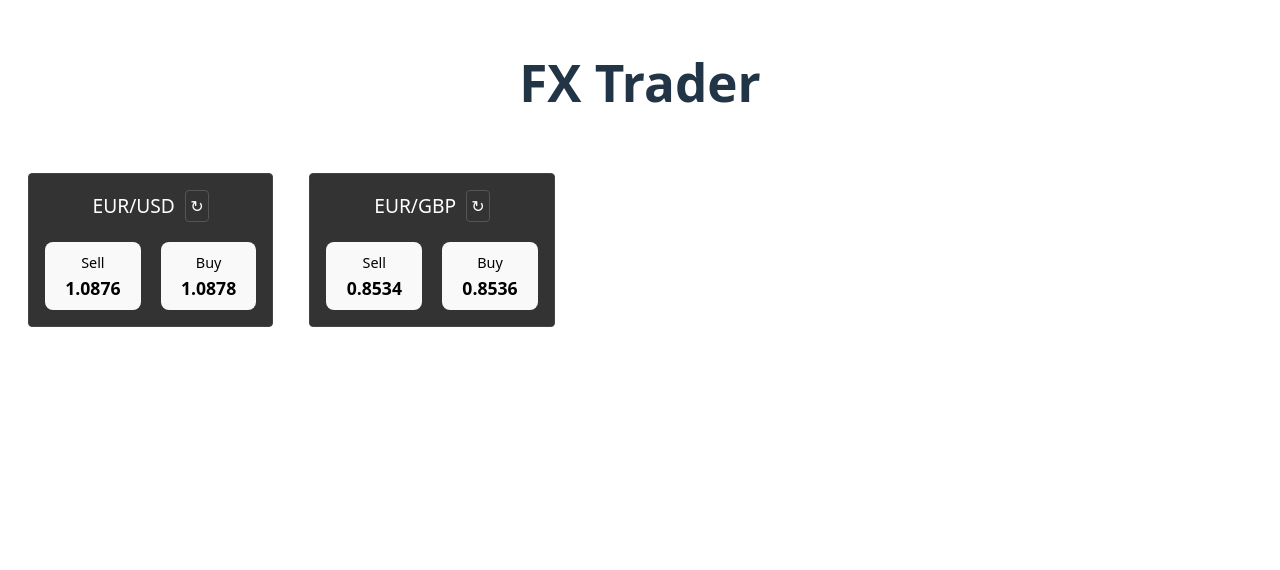
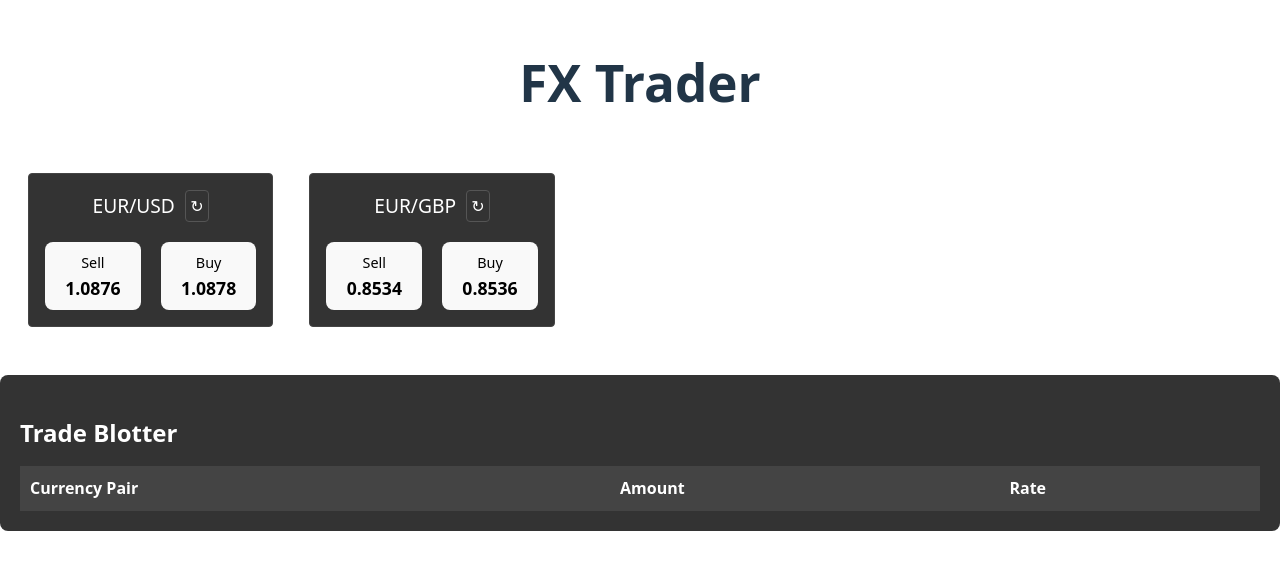
Before and after one commit to frankmathy/fxtrader, a React (Vite) app: page / in a window 1280 px wide. Shown: the top 570 px of the page. Built offline with nearby package versions, Linux system fonts and the light colour scheme.

Commit message:
Added trade blotter

```diff
--- a/src/App.tsx
+++ b/src/App.tsx
@@ -1,7 +1,8 @@
-import { BrowserRouter, Routes, Route } from 'react-router-dom';
-import './App.css';
-import FXRatePanel from './components/FXRatePanel';
-import TradeTicketPage from './pages/TradeTicketPage';
+import { BrowserRouter, Routes, Route } from "react-router-dom";
+import "./App.css";
+import FXRatePanel from "./components/FXRatePanel";
+import TradeTicketPage from "./pages/TradeTicketPage";
+import TradeBlotter from "./components/TradeBlotter";
 
 function App() {
   return (
@@ -13,17 +14,10 @@ function App() {
             <div className="app-container">
               <h1>FX Trader</h1>
               <div className="fx-rates-container">
-                <FXRatePanel
-                  currencyPair="EUR/USD"
-                  initialBidRate={1.0876}
-                  initialOfferRate={1.0878}
-                />
-                <FXRatePanel
-                  currencyPair="EUR/GBP"
-                  initialBidRate={0.8534}
-                  initialOfferRate={0.8536}
-                />
+                <FXRatePanel currencyPair="EUR/USD" initialBidRate={1.0876} initialOfferRate={1.0878} />
+                <FXRatePanel currencyPair="EUR/GBP" initialBidRate={0.8534} initialOfferRate={0.8536} />
               </div>
+              <TradeBlotter />
             </div>
           }
         />
--- /dev/null
+++ b/src/components/TradeBlotter.css
@@ -0,0 +1,34 @@
+.trade-blotter {
+  margin-top: 20px;
+  padding: 20px;
+  background-color: #333333;
+  border-radius: 8px;
+  width: 100%;
+}
+
+.trade-blotter h2 {
+  color: white;
+  margin-bottom: 15px;
+}
+
+.trade-blotter table {
+  width: 100%;
+  border-collapse: collapse;
+  color: white;
+}
+
+.trade-blotter th,
+.trade-blotter td {
+  padding: 10px;
+  text-align: left;
+  border-bottom: 1px solid #444444;
+}
+
+.trade-blotter th {
+  background-color: #444444;
+  font-weight: bold;
+}
+
+.trade-blotter tr:hover {
+  background-color: #444444;
+}
--- /dev/null
+++ b/src/components/TradeBlotter.tsx
@@ -0,0 +1,57 @@
+import React, { useEffect } from "react";
+import "./TradeBlotter.css";
+
+interface Trade {
+  currencyPair: string;
+  amount: number;
+  rate: number;
+}
+
+const TradeBlotter: React.FC = () => {
+  const [trades, setTrades] = React.useState<Trade[]>([]);
+
+  useEffect(() => {
+    const handleMessage = (event: MessageEvent) => {
+      if (event.data.type === "TRADE_EXECUTED") {
+        const trade = event.data.data;
+        setTrades((prev) => [
+          ...prev,
+          {
+            currencyPair: trade.currencyPair,
+            amount: trade.amount,
+            rate: trade.rate,
+          },
+        ]);
+      }
+    };
+
+    window.addEventListener("message", handleMessage);
+    return () => window.removeEventListener("message", handleMessage);
+  }, []);
+
+  return (
+    <div className="trade-blotter">
+      <h2>Trade Blotter</h2>
+      <table>
+        <thead>
+          <tr>
+            <th>Currency Pair</th>
+            <th>Amount</th>
+            <th>Rate</th>
+          </tr>
+        </thead>
+        <tbody>
+          {trades.map((trade, index) => (
+            <tr key={index}>
+              <td>{trade.currencyPair}</td>
+              <td>{trade.amount.toLocaleString()}</td>
+              <td>{trade.rate.toFixed(4)}</td>
+            </tr>
+          ))}
+        </tbody>
+      </table>
+    </div>
+  );
+};
+
+export default TradeBlotter;
--- a/src/components/TradeTicket.tsx
+++ b/src/components/TradeTicket.tsx
@@ -21,7 +21,7 @@ const TradeTicket: React.FC = () => {
     const handleRateUpdate = (event: MessageEvent) => {
       if (event.data.type === "RATE_UPDATE" && event.data.data.currencyPair === tradeDetails?.currencyPair) {
         const newRate = tradeDetails?.side === "Buy" ? event.data.data.offerRate : event.data.data.bidRate;
-        setTradeDetails(prev => prev ? { ...prev, rate: newRate } : null);
+        setTradeDetails((prev) => (prev ? { ...prev, rate: newRate } : null));
       }
     };
 
@@ -31,7 +31,6 @@ const TradeTicket: React.FC = () => {
   const handleExecute = () => {
     const numAmount = parseFloat(amount);
     if (!isNaN(numAmount) && numAmount > 0) {
-      // Send message to parent window
       window.opener?.postMessage(
         {
           type: "TRADE_EXECUTED",
@@ -39,6 +38,7 @@ const TradeTicket: React.FC = () => {
             side: tradeDetails?.side,
             currencyPair: tradeDetails?.currencyPair,
             amount: numAmount,
+            rate: tradeDetails?.rate,
           },
         },
         "*"
```
